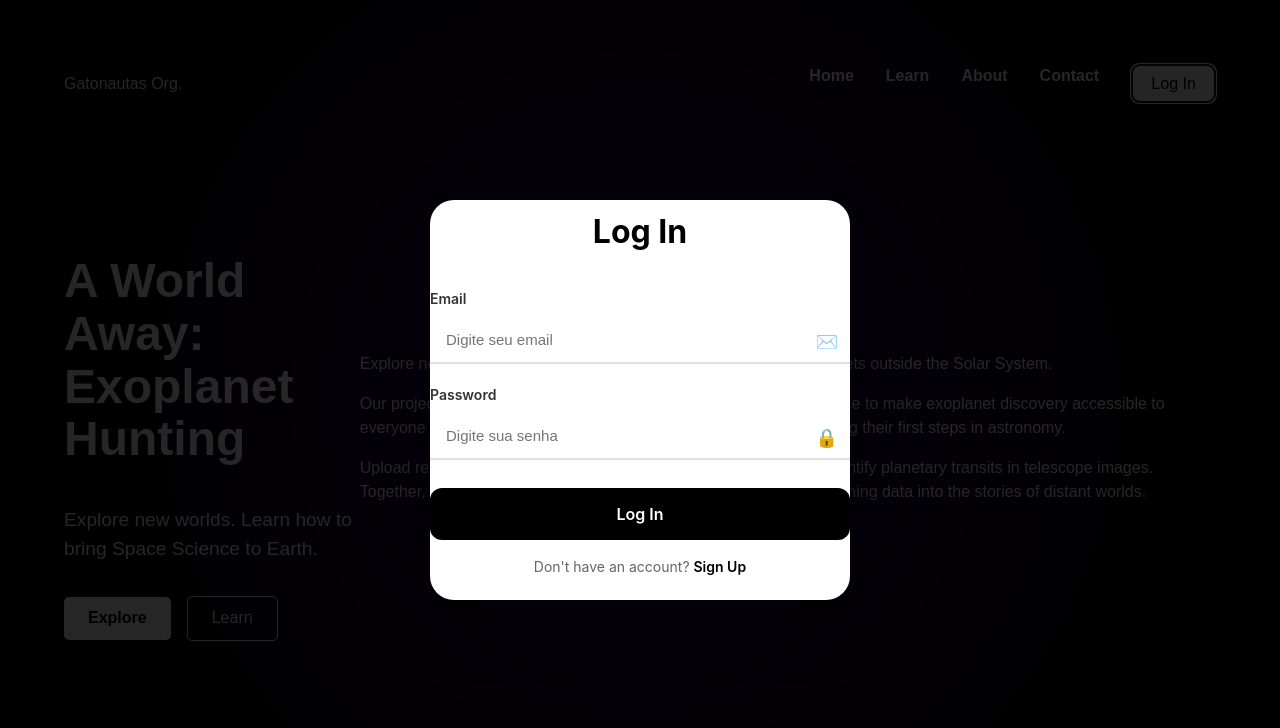
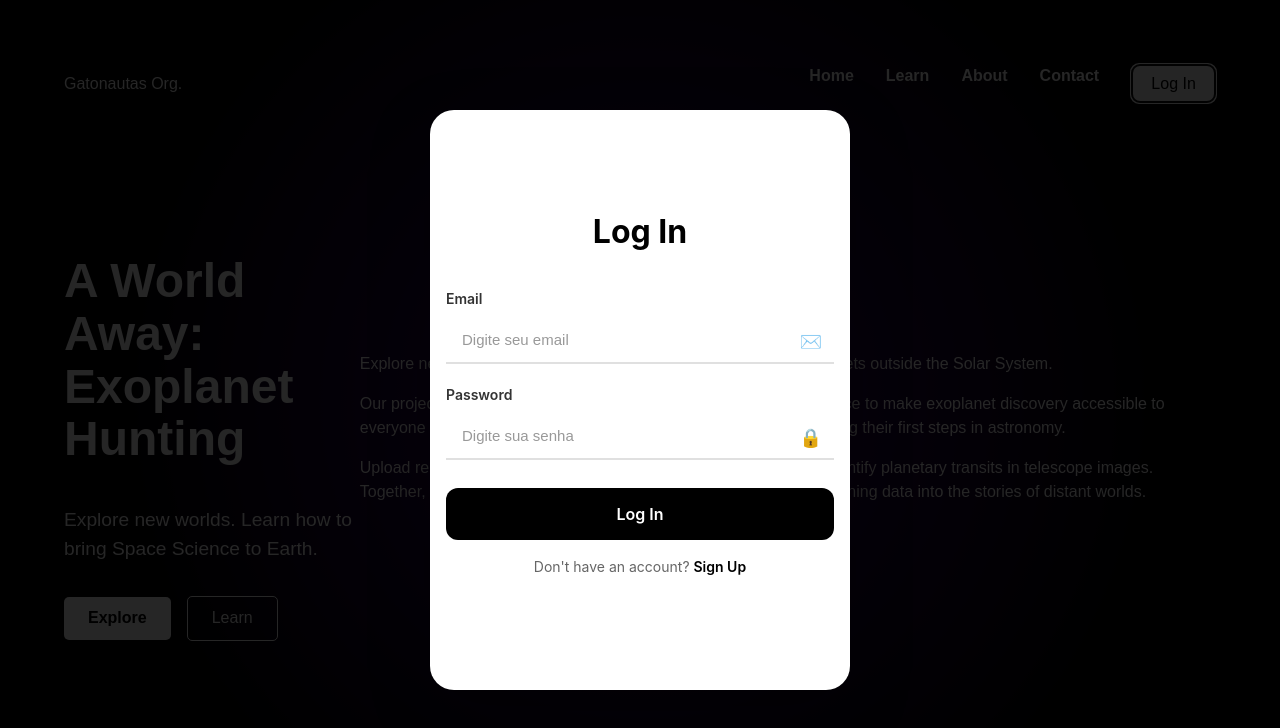
Before and after one commit to Mykaell-Max/Gatonautas, a React (Vite) app in the folder web/front-end/: page / in a window 1280 px wide. Both pictures are taken after a click on the button "Log In". Shown: the top 728 px of the page. Built offline with nearby package versions, Linux system fonts and the light colour scheme.

Commit message:
alteração pop-up

```diff
--- a/web/front-end/src/components/AuthCard.css
+++ b/web/front-end/src/components/AuthCard.css
@@ -17,19 +17,28 @@ body { margin: 0; font-family: -apple-system, BlinkMacSystemFont, 'Segoe UI', 'R
   perspective: 1000px; /* necessário para 3D flip */
 }
 
+/* Container do modal com flip */
 .auth-modal {
   width: 90%;
   max-width: 420px;
-  height: 400px; /* Altura fixa para caber front e back */
-  padding: 48px 40px;
+  height: 580px; /* Altura suficiente para front e back */
+  padding: 48px 32px; /* espaço lateral ajustado */
   border-radius: 24px;
   background: white;
   box-shadow: 0 20px 60px rgba(0,0,0,0.3);
   transform-style: preserve-3d;
   transition: transform 0.8s;
   position: relative;
+  display: flex;
+  flex-direction: column;
 }
 
+/* Flip quando mudar */
+.auth-modal.flip {
+  transform: rotateY(180deg);
+}
+
+/* Front e back do modal */
 .auth-front, .auth-back {
   position: absolute;
   width: 100%;
@@ -40,18 +49,13 @@ body { margin: 0; font-family: -apple-system, BlinkMacSystemFont, 'Segoe UI', 'R
   display: flex;
   flex-direction: column;
   justify-content: center;
+  transition: transform 0.8s;
+  padding: 0 8px; /* evita colar na borda */
 }
 
 .auth-back {
   transform: rotateY(180deg);
 }
-
-
-/* Flip quando mudar */
-.auth-modal.flip {
-  transform: rotateY(180deg);
-}
-
 
 /* Título */
 .auth-modal h2 {
@@ -60,6 +64,7 @@ body { margin: 0; font-family: -apple-system, BlinkMacSystemFont, 'Segoe UI', 'R
   text-align: center;
   margin: 0 0 32px 0;
   color: #000;
+  padding: 0 8px; /* evita colar na borda */
 }
 
 /* Formulário */
@@ -67,6 +72,7 @@ body { margin: 0; font-family: -apple-system, BlinkMacSystemFont, 'Segoe UI', 'R
   display: flex;
   flex-direction: column;
   gap: 20px;
+  padding: 0 8px; /* espaço lateral interno */
 }
 
 .form-group {
@@ -97,6 +103,10 @@ body { margin: 0; font-family: -apple-system, BlinkMacSystemFont, 'Segoe UI', 'R
   border-bottom-color: #000;
 }
 
+.form-group input::placeholder {
+  color: #999;
+}
+
 .input-icon {
   position: absolute;
   right: 12px;
@@ -118,6 +128,7 @@ body { margin: 0; font-family: -apple-system, BlinkMacSystemFont, 'Segoe UI', 'R
   cursor: pointer;
   transition: background-color 0.3s;
   margin-top: 8px;
+  box-sizing: border-box; /* garante que padding não quebre layout */
 }
 
 .auth-submit-btn:hover {
@@ -142,3 +153,54 @@ body { margin: 0; font-family: -apple-system, BlinkMacSystemFont, 'Segoe UI', 'R
 .auth-toggle-link:hover {
   text-decoration: underline;
 }
+
+/* Divider */
+.auth-divider {
+  text-align: center;
+  color: #999;
+  font-size: 14px;
+  margin: 20px 0;
+  position: relative;
+}
+
+.auth-divider::before,
+.auth-divider::after {
+  content: '';
+  position: absolute;
+  top: 50%;
+  width: 35%;
+  height: 1px;
+  background-color: #e0e0e0;
+}
+
+.auth-divider::before { left: 0; }
+.auth-divider::after { right: 0; }
+
+/* Social buttons */
+.social-login-buttons {
+  display: flex;
+  justify-content: center;
+  gap: 16px;
+  margin-top: 8px;
+}
+
+.social-btn {
+  width: 56px;
+  height: 56px;
+  border: none;
+  background: transparent;
+  cursor: pointer;
+  transition: transform 0.2s;
+  display: flex;
+  align-items: center;
+  justify-content: center;
+}
+
+.social-btn:hover {
+  transform: scale(1.1);
+}
+
+.social-btn svg {
+  width: 32px;
+  height: 32px;
+}
```
